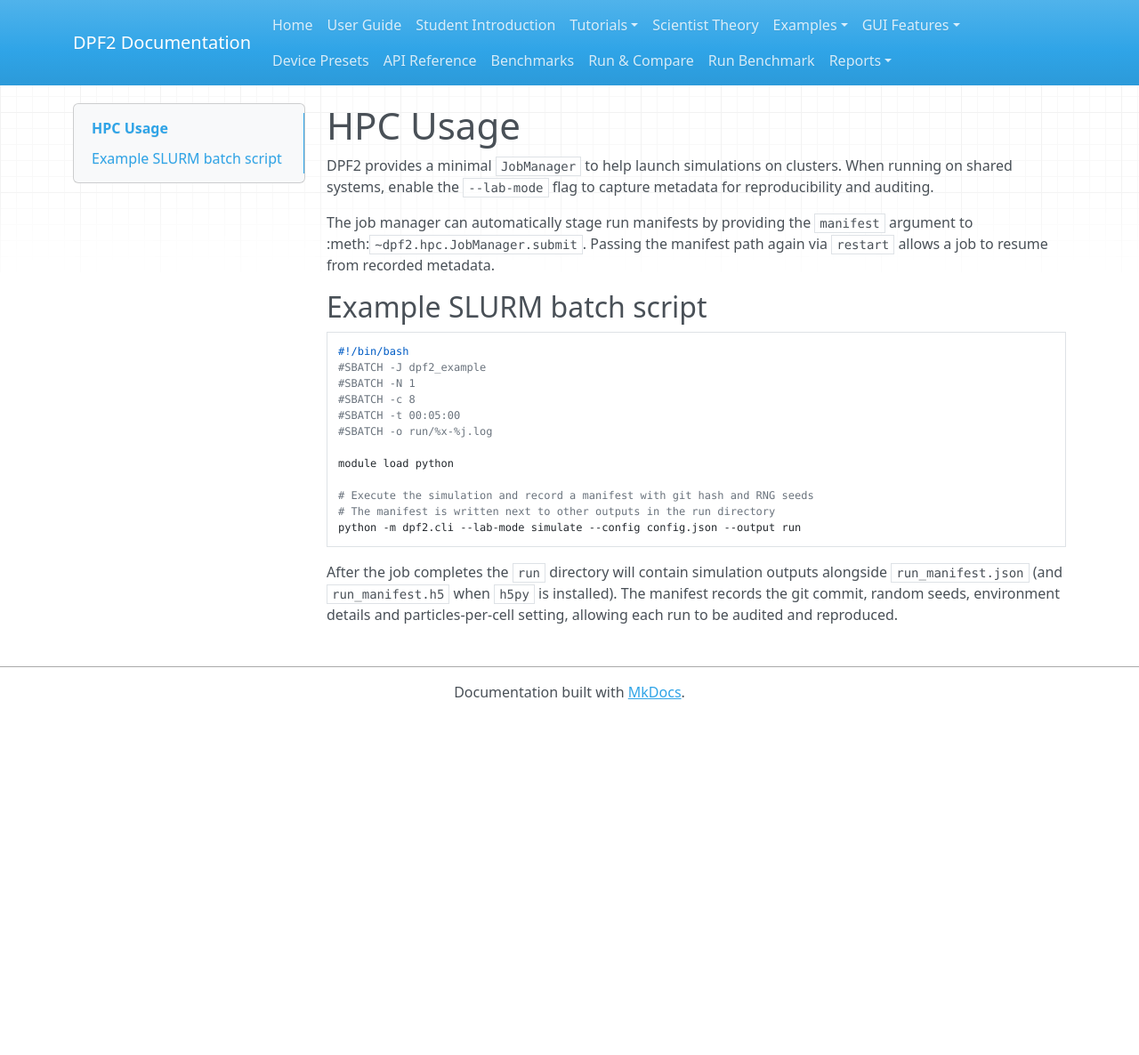
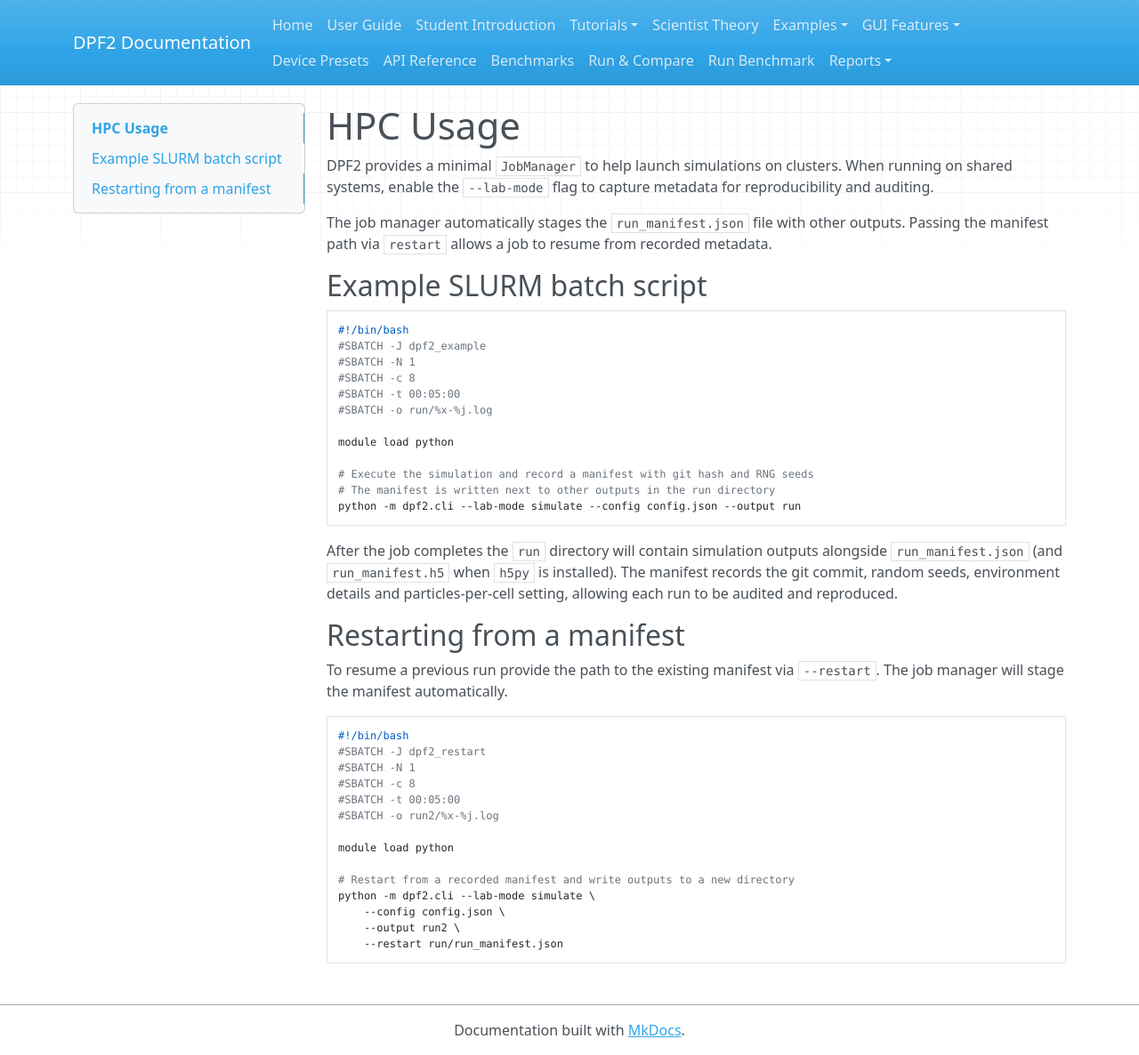
Before and after one commit to longanisainhertaco/dpf2, an MkDocs documentation site: the page built from docs/hpc.md, in a window 1280 px wide and 1186 px high. Shown: the whole window at 89% size. Built offline with MkDocs 1.6.1, drawn with Linux system fonts in a browser that asks for light colours; nearby versions of some CDN libraries.

Commit message:
Always stage run manifest and support manifest restarts

````diff
--- a/docs/hpc.md
+++ b/docs/hpc.md
@@ -4,10 +4,9 @@ DPF2 provides a minimal ``JobManager`` to help launch simulations on
 clusters.  When running on shared systems, enable the ``--lab-mode`` flag
 to capture metadata for reproducibility and auditing.
 
-The job manager can automatically stage run manifests by providing the
-``manifest`` argument to :meth:`~dpf2.hpc.JobManager.submit`. Passing the
-manifest path again via ``restart`` allows a job to resume from recorded
-metadata.
+The job manager automatically stages the ``run_manifest.json`` file with
+other outputs.  Passing the manifest path via ``restart`` allows a job to
+resume from recorded metadata.
 
 ## Example SLURM batch script
 
@@ -30,3 +29,25 @@ After the job completes the ``run`` directory will contain simulation outputs
 alongside ``run_manifest.json`` (and ``run_manifest.h5`` when ``h5py`` is installed).
 The manifest records the git commit, random seeds, environment details and
 particles-per-cell setting, allowing each run to be audited and reproduced.
+
+## Restarting from a manifest
+
+To resume a previous run provide the path to the existing manifest via
+``--restart``. The job manager will stage the manifest automatically.
+
+```bash
+#!/bin/bash
+#SBATCH -J dpf2_restart
+#SBATCH -N 1
+#SBATCH -c 8
+#SBATCH -t 00:05:00
+#SBATCH -o run2/%x-%j.log
+
+module load python
+
+# Restart from a recorded manifest and write outputs to a new directory
+python -m dpf2.cli --lab-mode simulate \
+    --config config.json \
+    --output run2 \
+    --restart run/run_manifest.json
+```
````
Also changed, not shown: 2 other files.
